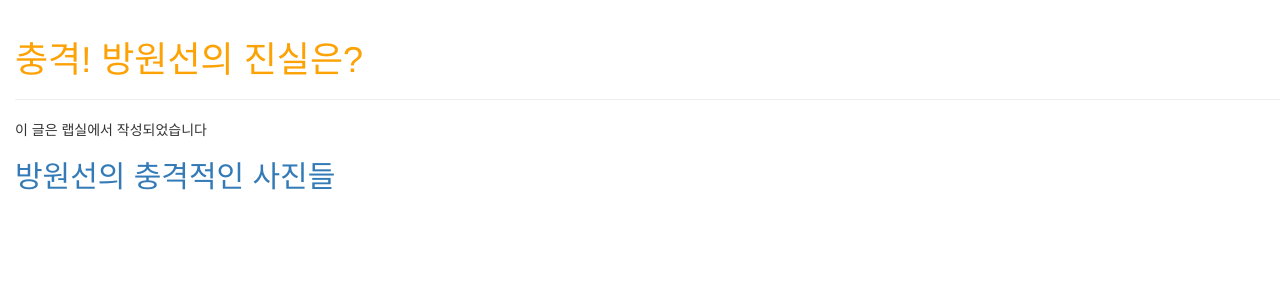
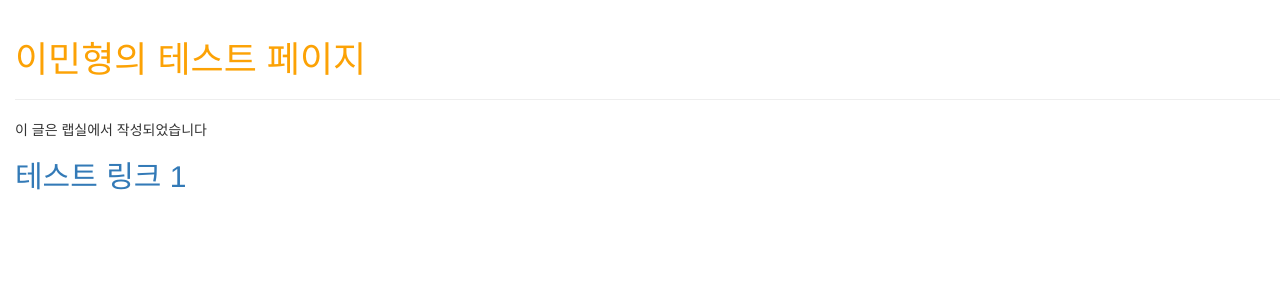
Before and after one commit to minnong511/blog, a Django app: page / in a window 1280 px wide. Shown: the top 300 px of the page. Run offline with Django 3.2, Linux system fonts and the light colour scheme; some libraries are stand-ins or nearby versions.

Commit message:
html update

```diff
--- a/blog/templates/blog/post_list.html
+++ b/blog/templates/blog/post_list.html
@@ -16,7 +16,7 @@
     <!-- 파이썬 탬플릿 태그로 html 파일에서 파이썬을 이용할 수 있다 -->
     <body>
         <div class="page-header">
-            <h1><a href="">충격! 방원선의 진실은?</a></h1>
+            <h1><a href=""> 이민형의 테스트 페이지</a></h1>
         </div>
     </body>
     <!-- div 로 페이지 섹션을 나눈다 -->
@@ -26,7 +26,7 @@
     </div>
 
     <div>
-        <h2><a href="" > 방원선의 충격적인 사진들 </a> </h2>
+        <h2><a href="" > 테스트 링크 1 </a> </h2>
     </div>
 
 </html>
```
